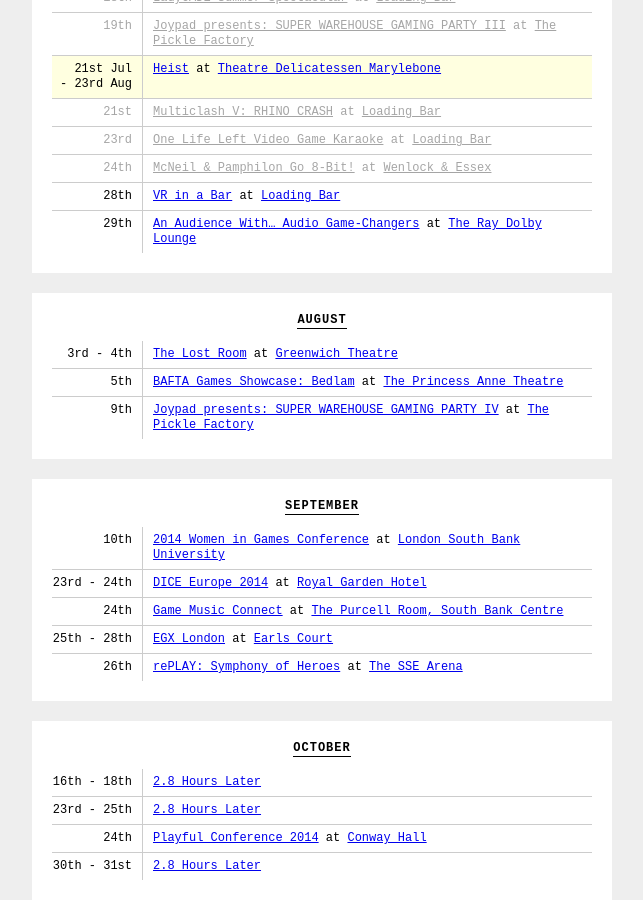
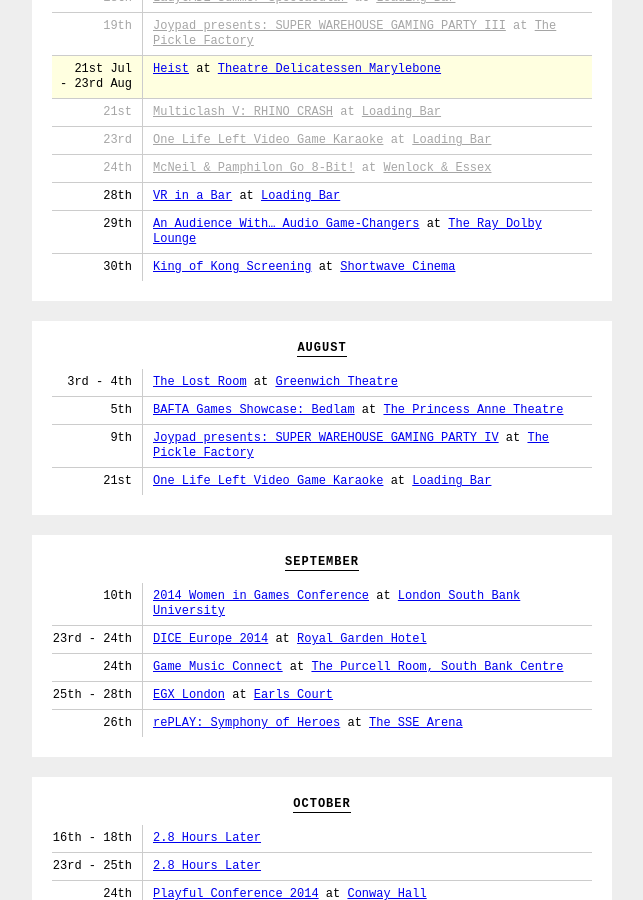
Before and after one commit to thomasmarshall/londongamediary.com, a Jekyll site: the page built from index.html, in a window 1280 px wide and 900 px high, scrolled down 590 px. Shown: the whole window, without its empty margins (318-961 px from the left). Built offline with Jekyll 4.4.1, drawn with Linux system fonts in a browser that asks for light colours; nearby versions of some CDN libraries.

Commit message:
Update events.yml

```diff
--- a/_data/events.yml
+++ b/_data/events.yml
@@ -98,6 +98,11 @@
   location: "[The Ray Dolby Lounge](http://workarea-www.dolby.com/gb/en/professional/service/cinema/ray-dolby-theatre.html)"
   date: 2014-07-29
 
+- title: "King of Kong Screening"
+  link: "http://documentaryclub.co.uk/kingofkong/"
+  location: "[Shortwave Cinema](http://shortwavecinema.com/Shortwave.dll/Home)"
+  date: 2014-07-30
+
 
 # August
 
@@ -116,6 +121,11 @@
   link: "http://ovalspace.co.uk/events/view/joypad-presents-super-warehouse-gaming-party-iv/"
   location: "[The Pickle Factory](http://www.ovalspace.co.uk/about/the-venues/pickle-factory/)"
   date: 2014-08-09
+
+- title: "One Life Left Video Game Karaoke"
+  link: "https://www.facebook.com/events/551123111659617/"
+  location: "[Loading Bar](http://twitter.com/drinkrelaxplay)"
+  date: 2014-08-21
 
 
 # September
```
